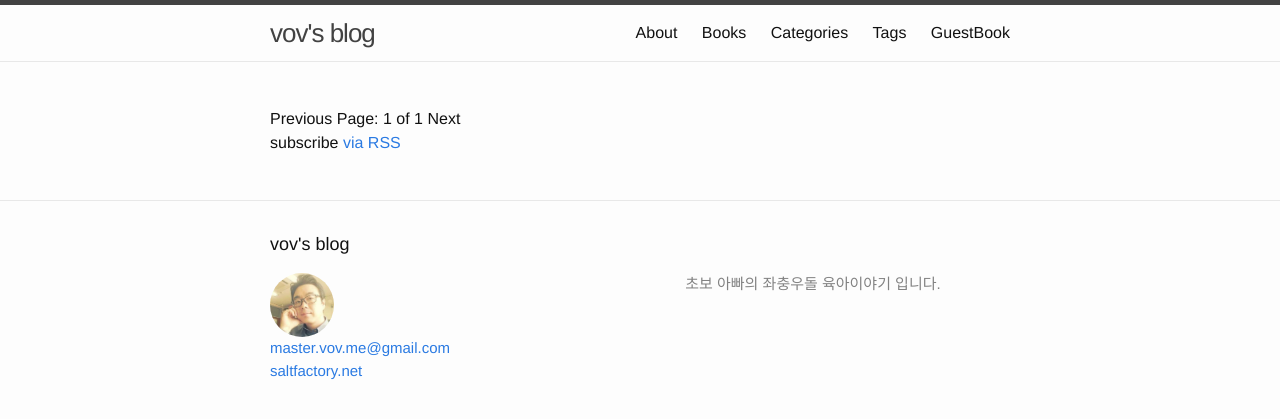
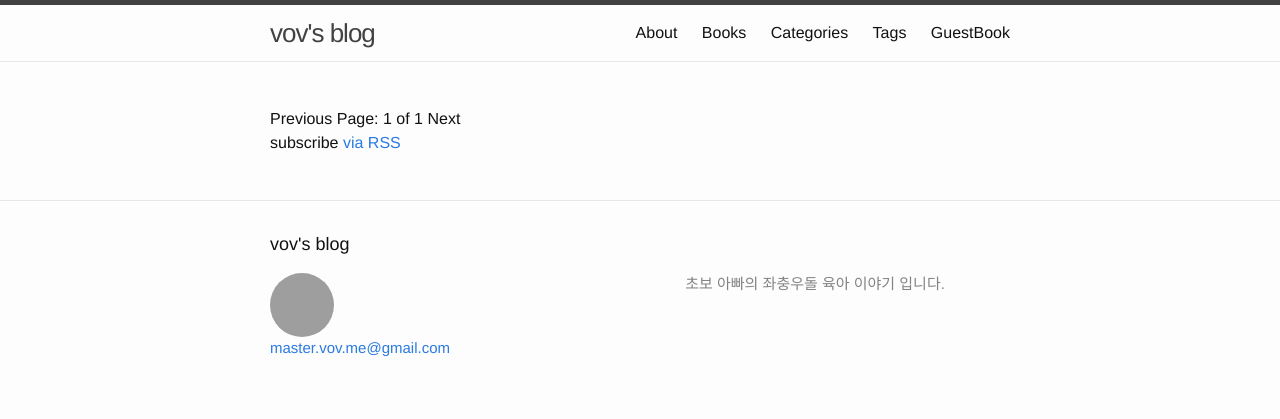
Before and after one commit to vovme/vovme.github.io, a Jekyll site: the page built from index.html, in a window 1280 px wide. Shown: the top 419 px of the page. Built offline with Jekyll 4.4.1, drawn with Linux system fonts in a browser that asks for light colours; Markdown is read by kramdown in place of the engine named in the settings; the list of posts is cut into pages by our own code; comment, search, counter and statistics services are not loaded; grey boxes are pictures that could not be loaded.

```diff
--- a/_config.yml
+++ b/_config.yml
@@ -1,6 +1,6 @@
 title: vov's blog
 email: master.vov.me@gmail.com
-description: "초보 아빠의 좌충우돌 육아이야기 입니다."
+description: "초보 아빠의 좌충우돌 육아 이야기 입니다."
 base_url: ""
 url: "http://blog.vov.me"
 author :
@@ -20,8 +20,8 @@ google_analytics : 'UA-31506558-5'
 #github_username:  saltfactory
 #facebook_username: salthub
 #facebook_admins_id: "1825058169"
-#facebook_app_id: "271162092926857"
-#disqus_shortname: saltfactoryblog
+facebook_app_id: "152984578390771"
+disqus_shortname: vovme
 
 comments:
   disqus: true
--- a/_includes/footer.html
+++ b/_includes/footer.html
@@ -8,9 +8,9 @@
       <div class="footer-col  footer-col-1">
         <ul class="contact-list">
           <!-- <li>{{ site.title }}</li> -->
-          <li><img class="profile" src="/assets/images/profile.jpeg" alt="profile"/></li>
+          <li><img class="profile" src="https://www.flickr.com/gp/95966513@N06/38V01V" alt="profile"/></li>
           <li><a href="mailto:{{ site.email }}">{{ site.email }}</a></li>
-          <li><a href="http://saltfactory.net">saltfactory.net</a></li>
+          <!--<li><a href="http://saltfactory.net">saltfactory.net</a></li>-->
         </ul>
       </div>
 
```
